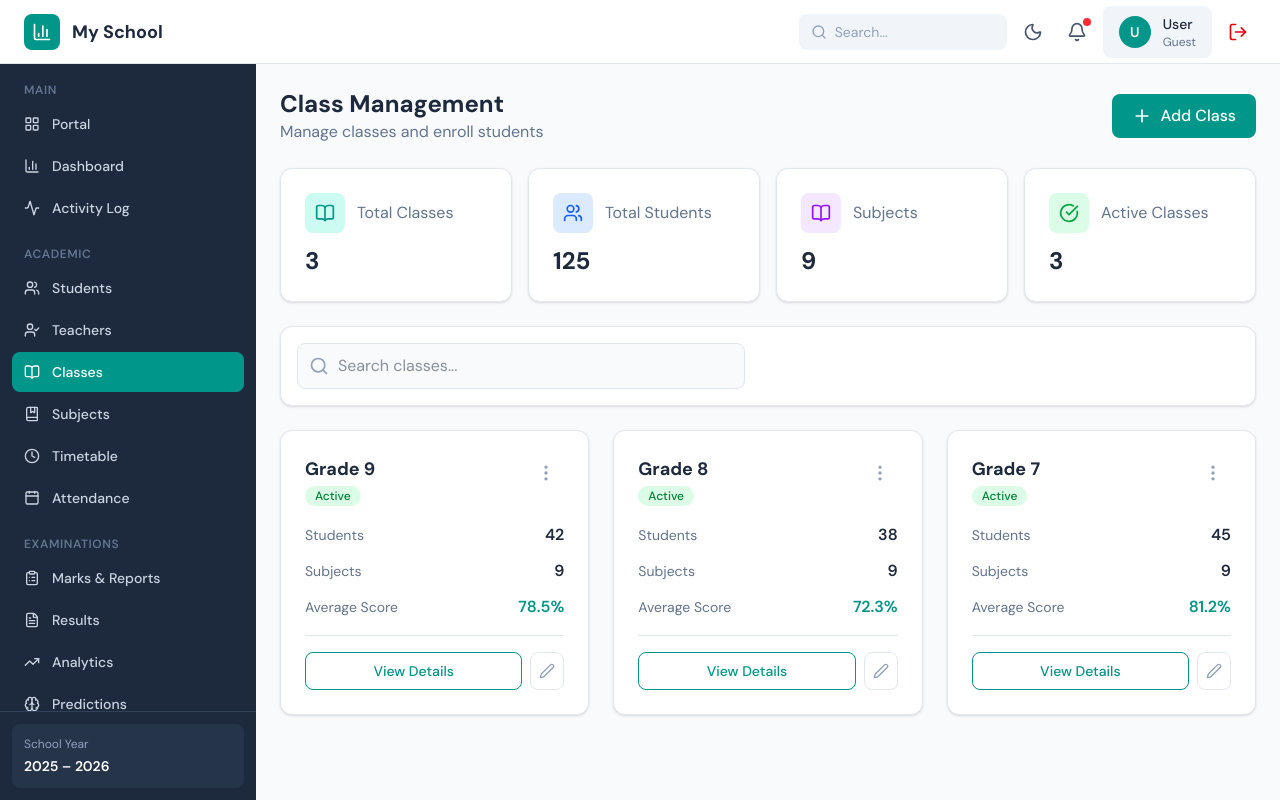
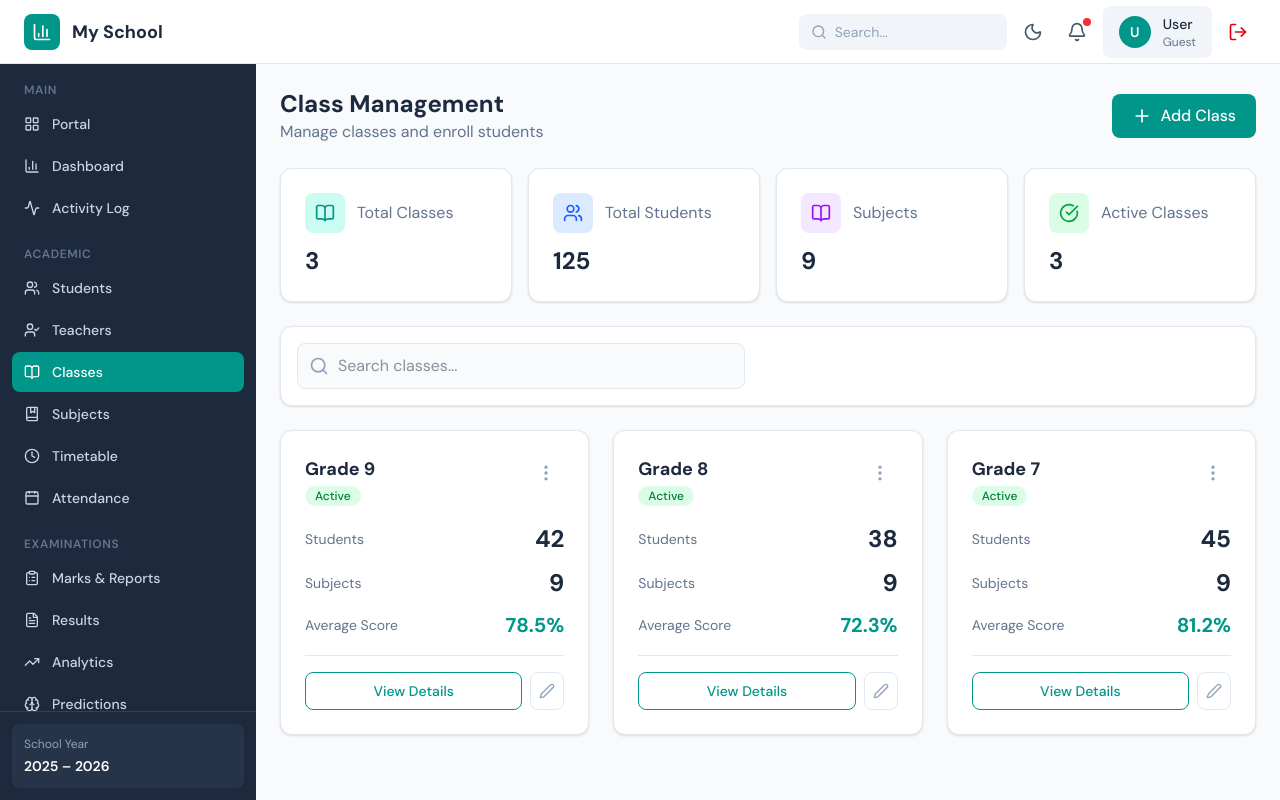
Before and after one commit to Carlymaxx/resulta-analytics, a Next.js app: page /classes in a window 1280 px wide. Built offline with nearby package versions, Linux system fonts and the light colour scheme.

Commit message:
Update secondary description to Grade 10-12, clean up class card stats UI
Changed EDUCATION_LEVELS secondary description from 'Form 1 - Form 4' to 'Grade 10 - Grade 12' for CBC consistency. Improved class card readability with larger stat numbers and formatted average score.

```diff
--- a/src/app/(dashboard)/classes/page.tsx
+++ b/src/app/(dashboard)/classes/page.tsx
@@ -124,15 +124,15 @@ export default function ClassesPage() {
             <div className="space-y-3">
           <div className="flex items-center justify-between">
                <span className="text-slate-500 dark:text-slate-400 text-sm">Students</span>
-                <span className="font-semibold text-slate-800 dark:text-white">{cls.students}</span>
+               <span className="text-2xl font-bold text-slate-800 dark:text-white">{cls.students}</span>
              </div>
              <div className="flex items-center justify-between">
                <span className="text-slate-500 dark:text-slate-400 text-sm">Subjects</span>
-                <span className="font-semibold text-slate-800 dark:text-white">{cls.subjects}</span>
+               <span className="text-2xl font-bold text-slate-800 dark:text-white">{cls.subjects}</span>
              </div>
              <div className="flex items-center justify-between">
                <span className="text-slate-500 dark:text-slate-400 text-sm">Average Score</span>
-                <span className="font-semibold text-teal-600">{cls.avgScore}%</span>
+               <span className="text-xl font-bold text-teal-600">{cls.avgScore.toFixed(1)}%</span>
              </div>
             </div>
 
--- a/src/context/AuthContext.tsx
+++ b/src/context/AuthContext.tsx
@@ -8,7 +8,7 @@ export type EducationLevel = "primary" | "junior" | "secondary" | "other";
 export const EDUCATION_LEVELS: { value: EducationLevel; label: string; description: string }[] = [
   { value: "primary", label: "Primary Schools", description: "Lower & Upper Primary (CBC)" },
   { value: "junior", label: "Junior School / KNEC Students", description: "Junior Secondary (CBC)" },
-  { value: "secondary", label: "Secondary Schools (KCSE)", description: "Form 1 - Form 4" },
+   { value: "secondary", label: "Secondary Schools (KCSE)", description: "Grade 10 - Grade 12" },
   { value: "other", label: "Other", description: "Other educational institution" },
 ];
 
```
Also changed, not shown: .kilicode/rules/memory-bank/context.md (added). Lines whose indentation alone changed are shown as unchanged.
